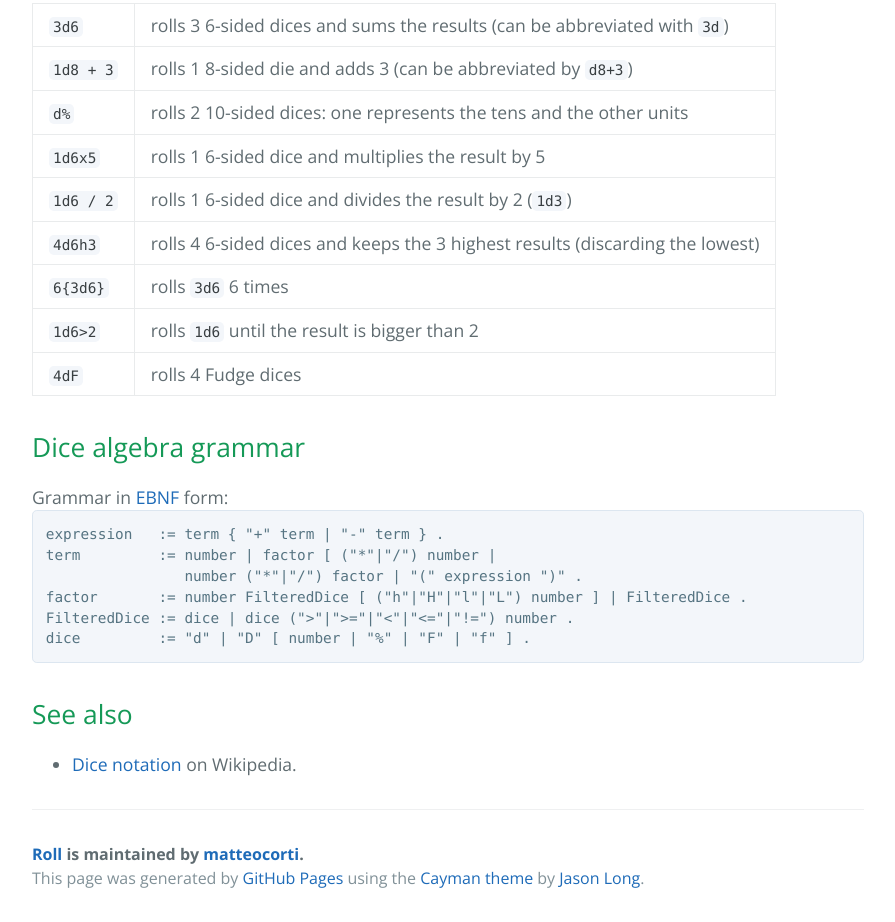
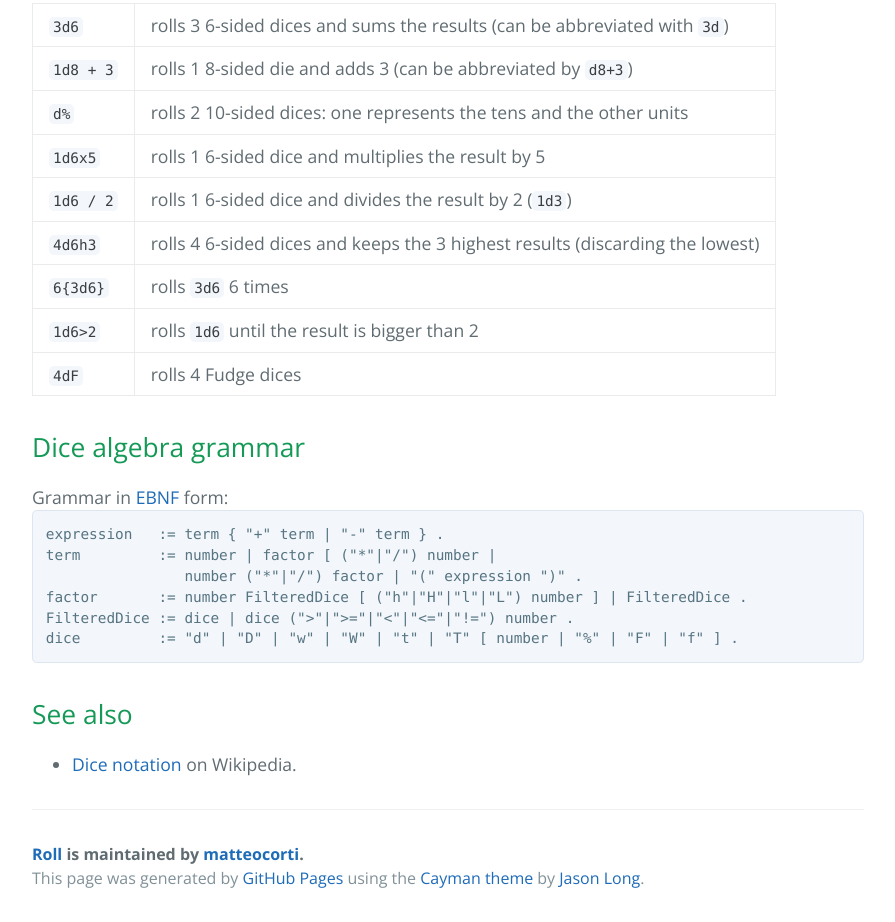
Before and after one commit to matteocorti/roll, a plain HTML site: page index.html in a window 1280 px wide. Shown: the part 2868-3790 px from the top of the page, without its empty margins (192-1087 px from the left). Drawn offline with nearby package versions, Linux system fonts and the light colour scheme.

Commit message:
W and T for dices

```diff
--- a/index.html
+++ b/index.html
@@ -288,7 +288,7 @@ term         := number | factor [ ("*"|"/") number |
                 number ("*"|"/") factor | "(" expression ")" .
 factor       := number FilteredDice [ ("h"|"H"|"l"|"L") number ] | FilteredDice .
 FilteredDice := dice | dice (">"|">="|"<"|"<="|"!=") number .
-dice         := "d" | "D" [ number | "%" | "F" | "f" ] .            </pre>
+dice         := "d" | "D" | "w" | "W" | "t" | "T" [ number | "%" | "F" | "f" ] .            </pre>
 
 	    <h2>See also</h2>
 
```
